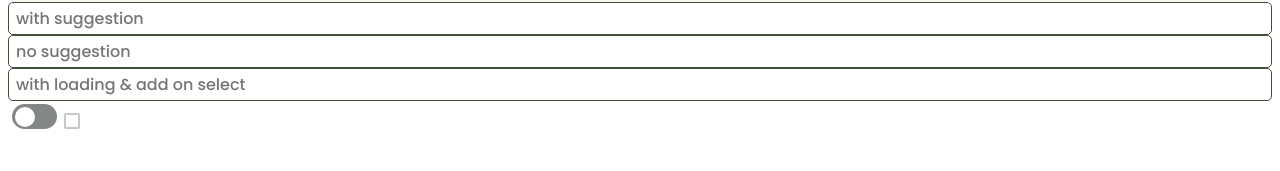
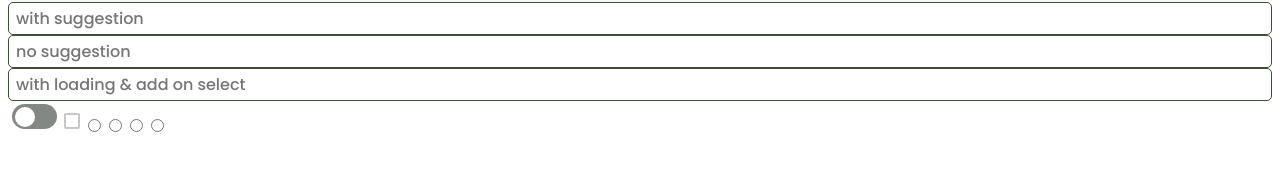
Before and after one commit to TranscriptomeDB-CU-Project/web-client, a Next.js app: page /test in a window 1280 px wide. Shown: the part 139-310 px from the top of the page. Built offline with nearby package versions, Linux system fonts and the light colour scheme; some icons are missing.

Commit message:
feat: implement radio box

```diff
--- a/src/app/test/page.tsx
+++ b/src/app/test/page.tsx
@@ -5,6 +5,7 @@ import { useState } from 'react'
 import Button from '@/components/Button'
 import Checkbox from '@/components/Checkbox'
 import Pagination from '@/components/Pagination'
+import RadioBox from '@/components/RadioBox'
 import Select from '@/components/Select'
 import Switch from '@/components/Switch'
 import TextField from '@/components/TextField'
@@ -75,6 +76,10 @@ const Test = () => {
       </div>
       <Switch />
       <Checkbox />
+      <RadioBox />
+      <RadioBox />
+      <RadioBox />
+      <RadioBox />
     </div>
   )
 }
--- /dev/null
+++ b/src/components/RadioBox/index.tsx
@@ -0,0 +1,8 @@
+import { RadioBoxContainer } from './styled'
+import { RadioBoxProps } from './types'
+
+const RadioBox = (props: RadioBoxProps) => {
+  return <RadioBoxContainer {...props} />
+}
+
+export default RadioBox
--- /dev/null
+++ b/src/components/RadioBox/styled.ts
@@ -0,0 +1,9 @@
+import styled from 'styled-components'
+
+import { PALETTE } from '@/theme'
+
+export const RadioBoxContainer = styled.input.attrs({ type: 'radio' })`
+  &:checked {
+    accent-color: ${PALETTE.PRIMARY[700]};
+  }
+`
--- /dev/null
+++ b/src/components/RadioBox/types.ts
@@ -0,0 +1,4 @@
+export interface RadioBoxProps {
+  checked?: boolean
+  handleChecked?: () => void
+}
```
